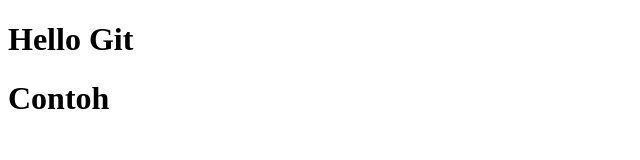
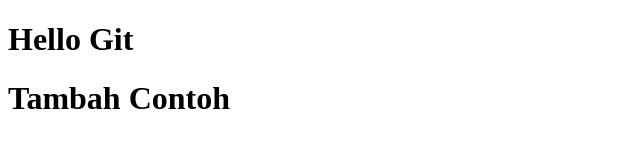
Before and after one commit to natanblackburn/belajar-git-remote, a plain HTML site: page index.html in a window 1280 px wide. Shown: the whole page, without its empty margins (0-640 px from the left). Drawn offline with Linux system fonts and the light colour scheme.

Commit message:
tambah contoh index.html

```diff
--- a/index.html
+++ b/index.html
@@ -6,6 +6,6 @@
 </head>
 <body>
     <h1>Hello Git</h1>
-<h1>Contoh</h1>
+<h1>Tambah Contoh</h1>
 </body>
 </html>
```
